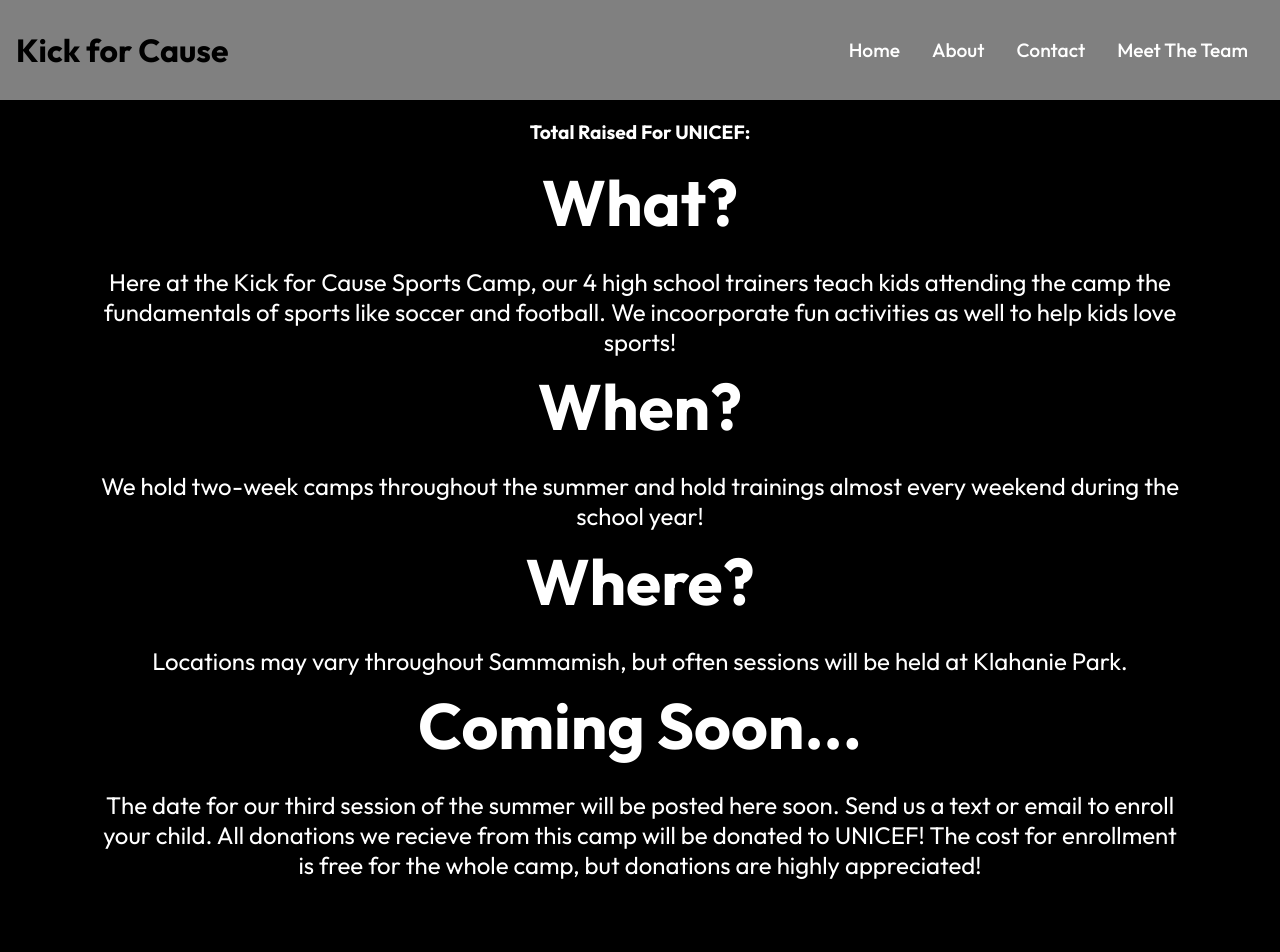
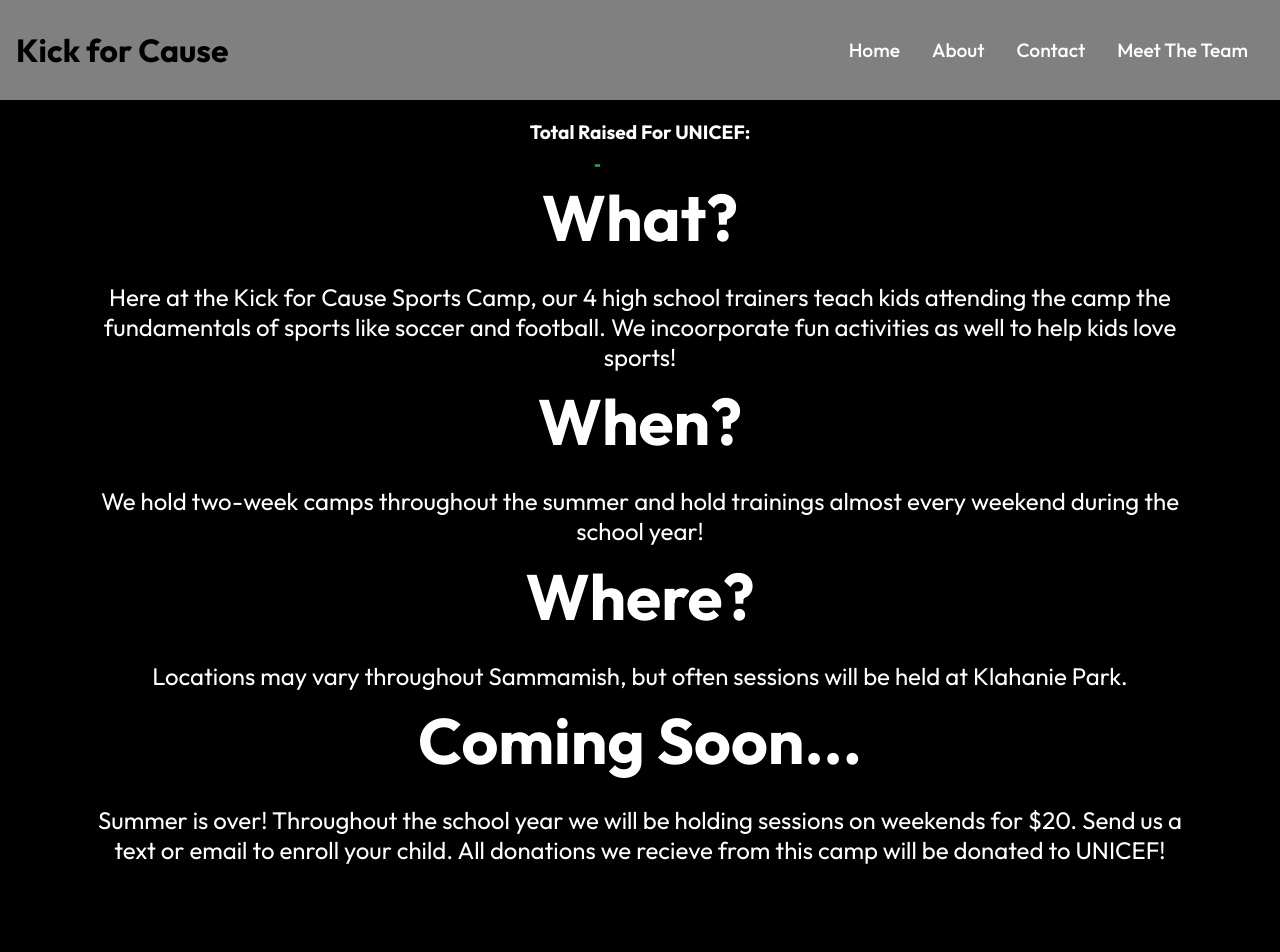
Before and after one commit to rayirthdasgupta/kick-for-cause, a React (Create React App) app: page / in a window 1280 px wide. Shown: the top 952 px of the page. Built offline with nearby package versions, Linux system fonts and the light colour scheme.

Commit message:
updated counter
updated counter

```diff
--- a/src/components/DonationCounter.js
+++ b/src/components/DonationCounter.js
@@ -3,7 +3,7 @@
 import { useSpring, animated } from '@react-spring/web';
 
 const DonationCounter = () => {
-  const target = 75; // The total amount raised
+  const target = 250; // The total amount raised
 
   const { number } = useSpring({
     from: { number: 0 },
--- a/src/components/HeroImg.js
+++ b/src/components/HeroImg.js
@@ -24,7 +24,7 @@
             Coming Soon...
           </h2>
           <p>
-            The date for our third session of the summer will be posted here soon. Send us a text or email to enroll your child. All donations we recieve from this camp will be donated to UNICEF! The cost for enrollment is free for the whole camp, but donations are highly appreciated!
+            Summer is over! Throughout the school year we will be holding sessions on weekends for $20. Send us a text or email to enroll your child. All donations we recieve from this camp will be donated to UNICEF!
           </p>
           {/*<h1>For more information look at our About page!</h1>*/}
 
```
